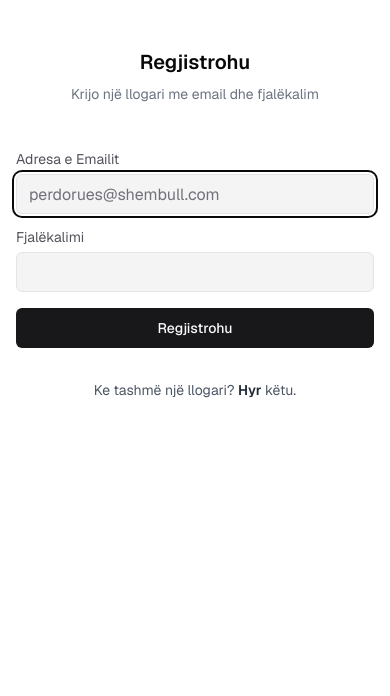
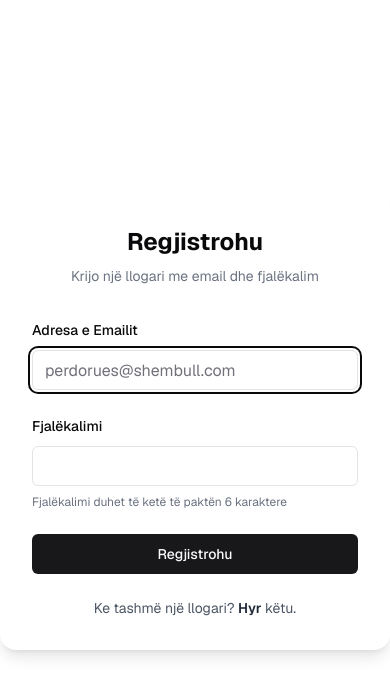
Before and after one commit to enea250705/official-ilirionai, a Next.js app: page /register in a window 390 px wide. Shown: the top 696 px of the page. Built offline with nearby package versions, Linux system fonts and the light colour scheme.

Commit message:
Create improved login and registration pages with better error handling

```diff
--- a/app/(auth)/login/page.tsx
+++ b/app/(auth)/login/page.tsx
@@ -1,63 +1,101 @@
 'use client';
 
 import Link from 'next/link';
+import { useState } from 'react';
 import { useRouter } from 'next/navigation';
-import { useActionState, useEffect, useState } from 'react';
-import { toast } from '@/components/toast';
+import { Button } from '@/components/ui/button';
+import { Input } from '@/components/ui/input';
+import { Label } from '@/components/ui/label';
 
-import { AuthForm } from '@/components/auth-form';
-import { SubmitButton } from '@/components/submit-button';
+export default function LoginPage() {
+  const router = useRouter();
+  const [email, setEmail] = useState('');
+  const [password, setPassword] = useState('');
+  const [error, setError] = useState('');
+  const [loading, setLoading] = useState(false);
 
-import { login, type LoginActionState } from '../actions';
+  const handleSubmit = async (e: React.FormEvent) => {
+    e.preventDefault();
+    setError('');
+    setLoading(true);
 
-export default function Page() {
-  const router = useRouter();
+    try {
+      const response = await fetch('/api/auth/login', {
+        method: 'POST',
+        headers: {
+          'Content-Type': 'application/json',
+        },
+        body: JSON.stringify({ email, password }),
+      });
 
-  const [email, setEmail] = useState('');
-  const [isSuccessful, setIsSuccessful] = useState(false);
+      const data = await response.json();
 
-  const [state, formAction] = useActionState<LoginActionState, FormData>(
-    login,
-    {
-      status: 'idle',
-    },
-  );
+      if (!response.ok) {
+        throw new Error(data.message || 'Ndodhi një gabim gjatë hyrjes');
+      }
 
-  useEffect(() => {
-    if (state.status === 'failed') {
-      toast({
-        type: 'error',
-        description: 'Kredenciale të pavlefshme!',
-      });
-    } else if (state.status === 'invalid_data') {
-      toast({
-        type: 'error',
-        description: 'Dështoi validimi i të dhënave tuaja!',
-      });
-    } else if (state.status === 'success') {
-      setIsSuccessful(true);
-      router.refresh();
+      // Successful login
+      router.push('/');
+    } catch (err) {
+      setError(err instanceof Error ? err.message : 'Ndodhi një gabim gjatë hyrjes');
+    } finally {
+      setLoading(false);
     }
-  }, [state.status]);
-
-  const handleSubmit = (formData: FormData) => {
-    setEmail(formData.get('email') as string);
-    formAction(formData);
   };
 
   return (
-    <div className="flex h-dvh w-screen items-start pt-12 md:pt-0 md:items-center justify-center bg-background">
-      <div className="w-full max-w-md overflow-hidden rounded-2xl flex flex-col gap-12">
-        <div className="flex flex-col items-center justify-center gap-2 px-4 text-center sm:px-16">
-          <h3 className="text-xl font-semibold dark:text-zinc-50">Hyr në llogari</h3>
-          <p className="text-sm text-gray-500 dark:text-zinc-400">
+    <div className="flex h-dvh w-screen items-center justify-center bg-background">
+      <div className="w-full max-w-md overflow-hidden rounded-2xl p-8 shadow-lg">
+        <div className="mb-8 text-center">
+          <h1 className="text-2xl font-bold dark:text-zinc-50">Hyr në llogari</h1>
+          <p className="mt-2 text-sm text-gray-500 dark:text-zinc-400">
             Përdor emailin dhe fjalëkalimin për të hyrë
           </p>
         </div>
-        <AuthForm action={handleSubmit} defaultEmail={email}>
-          <SubmitButton isSuccessful={isSuccessful}>Hyr</SubmitButton>
-          <p className="text-center text-sm text-gray-600 mt-4 dark:text-zinc-400">
-            {"Nuk ke llogari? "}
+
+        {error && (
+          <div className="mb-4 rounded-md bg-red-50 p-3 text-red-800 dark:bg-red-900/30 dark:text-red-400">
+            {error}
+          </div>
+        )}
+
+        <form onSubmit={handleSubmit} className="space-y-6">
+          <div className="space-y-2">
+            <Label htmlFor="email">Adresa e Emailit</Label>
+            <Input
+              id="email"
+              type="email"
+              value={email}
+              onChange={(e) => setEmail(e.target.value)}
+              placeholder="perdorues@shembull.com"
+              required
+              autoFocus
+            />
+          </div>
+
+          <div className="space-y-2">
+            <Label htmlFor="password">Fjalëkalimi</Label>
+            <Input
+              id="password"
+              type="password"
+              value={password}
+              onChange={(e) => setPassword(e.target.value)}
+              required
+            />
+          </div>
+
+          <Button
+            type="submit"
+            className="w-full"
+            disabled={loading}
+          >
+            {loading ? 'Duke hyrë...' : 'Hyr'}
+          </Button>
+        </form>
+
+        <div className="mt-6 text-center text-sm">
+          <p className="text-gray-600 dark:text-zinc-400">
+            Nuk ke llogari?{' '}
             <Link
               href="/register"
               className="font-semibold text-gray-800 hover:underline dark:text-zinc-200"
@@ -66,7 +104,7 @@ export default function Page() {
             </Link>
             {' falas.'}
           </p>
-        </AuthForm>
+        </div>
       </div>
     </div>
   );
--- a/app/(auth)/register/page.tsx
+++ b/app/(auth)/register/page.tsx
@@ -1,64 +1,112 @@
 'use client';
 
 import Link from 'next/link';
+import { useState } from 'react';
 import { useRouter } from 'next/navigation';
-import { useActionState, useEffect, useState } from 'react';
+import { Button } from '@/components/ui/button';
+import { Input } from '@/components/ui/input';
+import { Label } from '@/components/ui/label';
 
-import { AuthForm } from '@/components/auth-form';
-import { SubmitButton } from '@/components/submit-button';
+export default function RegisterPage() {
+  const router = useRouter();
+  const [email, setEmail] = useState('');
+  const [password, setPassword] = useState('');
+  const [error, setError] = useState('');
+  const [loading, setLoading] = useState(false);
 
-import { register, type RegisterActionState } from '../actions';
-import { toast } from '@/components/toast';
+  const handleSubmit = async (e: React.FormEvent) => {
+    e.preventDefault();
+    setError('');
+    setLoading(true);
 
-export default function Page() {
-  const router = useRouter();
+    // Basic validation
+    if (password.length < 6) {
+      setError('Fjalëkalimi duhet të ketë të paktën 6 karaktere');
+      setLoading(false);
+      return;
+    }
 
-  const [email, setEmail] = useState('');
-  const [isSuccessful, setIsSuccessful] = useState(false);
+    try {
+      const response = await fetch('/api/auth/register', {
+        method: 'POST',
+        headers: {
+          'Content-Type': 'application/json',
+        },
+        body: JSON.stringify({ email, password }),
+      });
 
-  const [state, formAction] = useActionState<RegisterActionState, FormData>(
-    register,
-    {
-      status: 'idle',
-    },
-  );
+      const data = await response.json();
 
-  useEffect(() => {
-    if (state.status === 'user_exists') {
-      toast({ type: 'error', description: 'Llogaria ekziston tashmë!' });
-    } else if (state.status === 'failed') {
-      toast({ type: 'error', description: 'Dështoi krijimi i llogarisë!' });
-    } else if (state.status === 'invalid_data') {
-      toast({
-        type: 'error',
-        description: 'Dështoi validimi i të dhënave tuaja!',
-      });
-    } else if (state.status === 'success') {
-      toast({ type: 'success', description: 'Llogaria u krijua me sukses!' });
+      if (!response.ok) {
+        throw new Error(data.message || 'Ndodhi një gabim gjatë regjistrimit');
+      }
 
-      setIsSuccessful(true);
-      router.refresh();
+      // Successful registration, redirect to login or home
+      router.push('/login?registered=true');
+    } catch (err) {
+      setError(err instanceof Error ? err.message : 'Ndodhi një gabim gjatë regjistrimit');
+    } finally {
+      setLoading(false);
     }
-  }, [state]);
-
-  const handleSubmit = (formData: FormData) => {
-    setEmail(formData.get('email') as string);
-    formAction(formData);
   };
 
   return (
-    <div className="flex h-dvh w-screen items-start pt-12 md:pt-0 md:items-center justify-center bg-background">
-      <div className="w-full max-w-md overflow-hidden rounded-2xl gap-12 flex flex-col">
-        <div className="flex flex-col items-center justify-center gap-2 px-4 text-center sm:px-16">
-          <h3 className="text-xl font-semibold dark:text-zinc-50">Regjistrohu</h3>
-          <p className="text-sm text-gray-500 dark:text-zinc-400">
+    <div className="flex h-dvh w-screen items-center justify-center bg-background">
+      <div className="w-full max-w-md overflow-hidden rounded-2xl p-8 shadow-lg">
+        <div className="mb-8 text-center">
+          <h1 className="text-2xl font-bold dark:text-zinc-50">Regjistrohu</h1>
+          <p className="mt-2 text-sm text-gray-500 dark:text-zinc-400">
             Krijo një llogari me email dhe fjalëkalim
           </p>
         </div>
-        <AuthForm action={handleSubmit} defaultEmail={email}>
-          <SubmitButton isSuccessful={isSuccessful}>Regjistrohu</SubmitButton>
-          <p className="text-center text-sm text-gray-600 mt-4 dark:text-zinc-400">
-            {'Ke tashmë një llogari? '}
+
+        {error && (
+          <div className="mb-4 rounded-md bg-red-50 p-3 text-red-800 dark:bg-red-900/30 dark:text-red-400">
+            {error}
+          </div>
+        )}
+
+        <form onSubmit={handleSubmit} className="space-y-6">
+          <div className="space-y-2">
+            <Label htmlFor="email">Adresa e Emailit</Label>
+            <Input
+              id="email"
+              type="email"
+              value={email}
+              onChange={(e) => setEmail(e.target.value)}
+              placeholder="perdorues@shembull.com"
+              required
+              autoFocus
+            />
+          </div>
+
+          <div className="space-y-2">
+            <Label htmlFor="password">Fjalëkalimi</Label>
+            <Input
+              id="password"
+              type="password"
+              value={password}
+              onChange={(e) => setPassword(e.target.value)}
+              required
+              minLength={6}
+            />
+            <p className="text-xs text-gray-500 dark:text-zinc-500">
+              Fjalëkalimi duhet të ketë të paktën 6 karaktere
+            </p>
+          </div>
+
+          <Button
+            type="submit"
+            className="w-full"
+            disabled={loading}
+          >
+            {loading ? 'Duke u regjistruar...' : 'Regjistrohu'}
+          </Button>
+        </form>
+
+        <div className="mt-6 text-center text-sm">
+          <p className="text-gray-600 dark:text-zinc-400">
+            Ke tashmë një llogari?{' '}
             <Link
               href="/login"
               className="font-semibold text-gray-800 hover:underline dark:text-zinc-200"
@@ -67,7 +115,7 @@ export default function Page() {
             </Link>
             {' këtu.'}
           </p>
-        </AuthForm>
+        </div>
       </div>
     </div>
   );
--- /dev/null
+++ b/app/api/auth/register/route.ts
@@ -0,0 +1,53 @@
+import { NextResponse } from 'next/server';
+import { createUser, getUser } from '@/lib/db/queries';
+import { z } from 'zod';
+
+// Define validation schema
+const registerSchema = z.object({
+  email: z.string().email({ message: 'Email i pavlefshëm' }),
+  password: z.string().min(6, { message: 'Fjalëkalimi duhet të ketë të paktën 6 karaktere' }),
+});
+
+export async function POST(request: Request) {
+  try {
+    const body = await request.json();
+
+    // Validate input
+    const result = registerSchema.safeParse(body);
+    if (!result.success) {
+      const errors = result.error.flatten();
+      return NextResponse.json(
+        {
+          message: 'Të dhëna të pavlefshme',
+          errors: errors.fieldErrors
+        },
+        { status: 400 }
+      );
+    }
+
+    const { email, password } = body;
+
+    // Check if user already exists
+    const existingUsers = await getUser(email);
+    if (existingUsers.length > 0) {
+      return NextResponse.json(
+        { message: 'Ky email është regjistruar tashmë' },
+        { status: 409 }
+      );
+    }
+
+    // Create new user
+    await createUser(email, password);
+
+    return NextResponse.json(
+      { message: 'Regjistrimi u krye me sukses' },
+      { status: 201 }
+    );
+  } catch (error) {
+    console.error('Registration error:', error);
+    return NextResponse.json(
+      { message: 'Ndodhi një gabim gjatë regjistrimit' },
+      { status: 500 }
+    );
+  }
+}
```
Also changed, not shown: app/api/auth/login/route.ts (added, +53 -0 lines).
